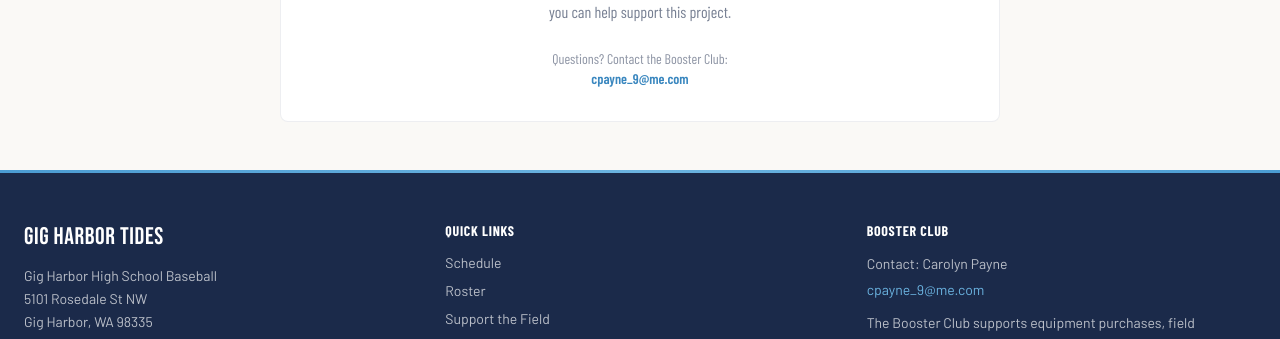
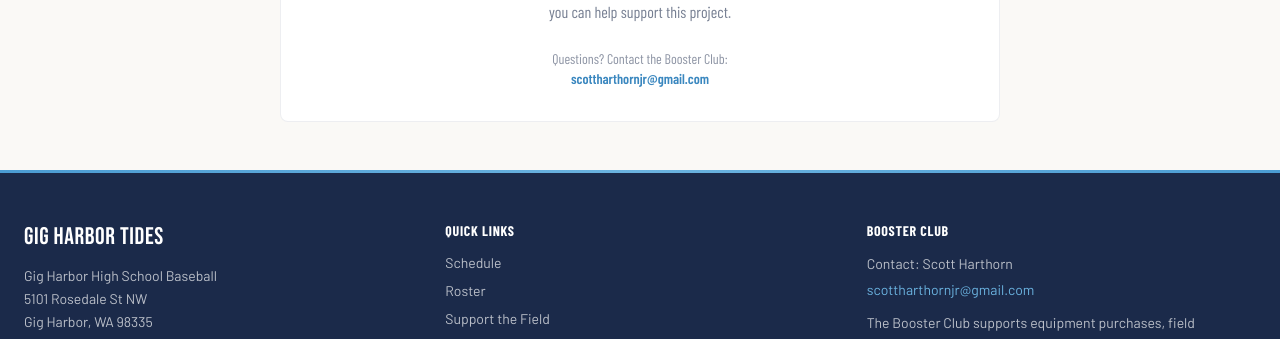
Before and after one commit to bsleeter/gh-baseball-site, a Next.js app: page /donate in a window 1280 px wide. Shown: the part 1060-1399 px from the top of the page. Built offline with nearby package versions, Linux system fonts and the light colour scheme.

Commit message:
Update booster club contact to Scott Harthorn
Co-Authored-By: Claude Opus 4.6 (1M context) <noreply@anthropic.com>

```diff
--- a/src/app/donate/page.tsx
+++ b/src/app/donate/page.tsx
@@ -77,8 +77,8 @@ export default function DonatePage() {
           </p>
           <p className="mt-6 text-sm font-heading text-navy/50">
             Questions? Contact the Booster Club:<br />
-            <a href="mailto:cpayne_9@me.com" className="text-carolina-dark hover:text-carolina font-semibold transition-colors">
-              cpayne_9@me.com
+            <a href="mailto:scottharthornjr@gmail.com" className="text-carolina-dark hover:text-carolina font-semibold transition-colors">
+              scottharthornjr@gmail.com
             </a>
           </p>
         </section>
--- a/src/components/Footer.tsx
+++ b/src/components/Footer.tsx
@@ -40,14 +40,14 @@ export default function Footer() {
               Booster Club
             </h4>
             <p className="text-sm leading-relaxed">
-              Contact: Carolyn Payne
+              Contact: Scott Harthorn
             </p>
             <p className="text-sm mt-1">
               <a
-                href="mailto:cpayne_9@me.com"
+                href="mailto:scottharthornjr@gmail.com"
                 className="text-carolina-light hover:text-carolina transition-colors"
               >
-                cpayne_9@me.com
+                scottharthornjr@gmail.com
               </a>
             </p>
             <p className="text-sm mt-3 leading-relaxed">
```
